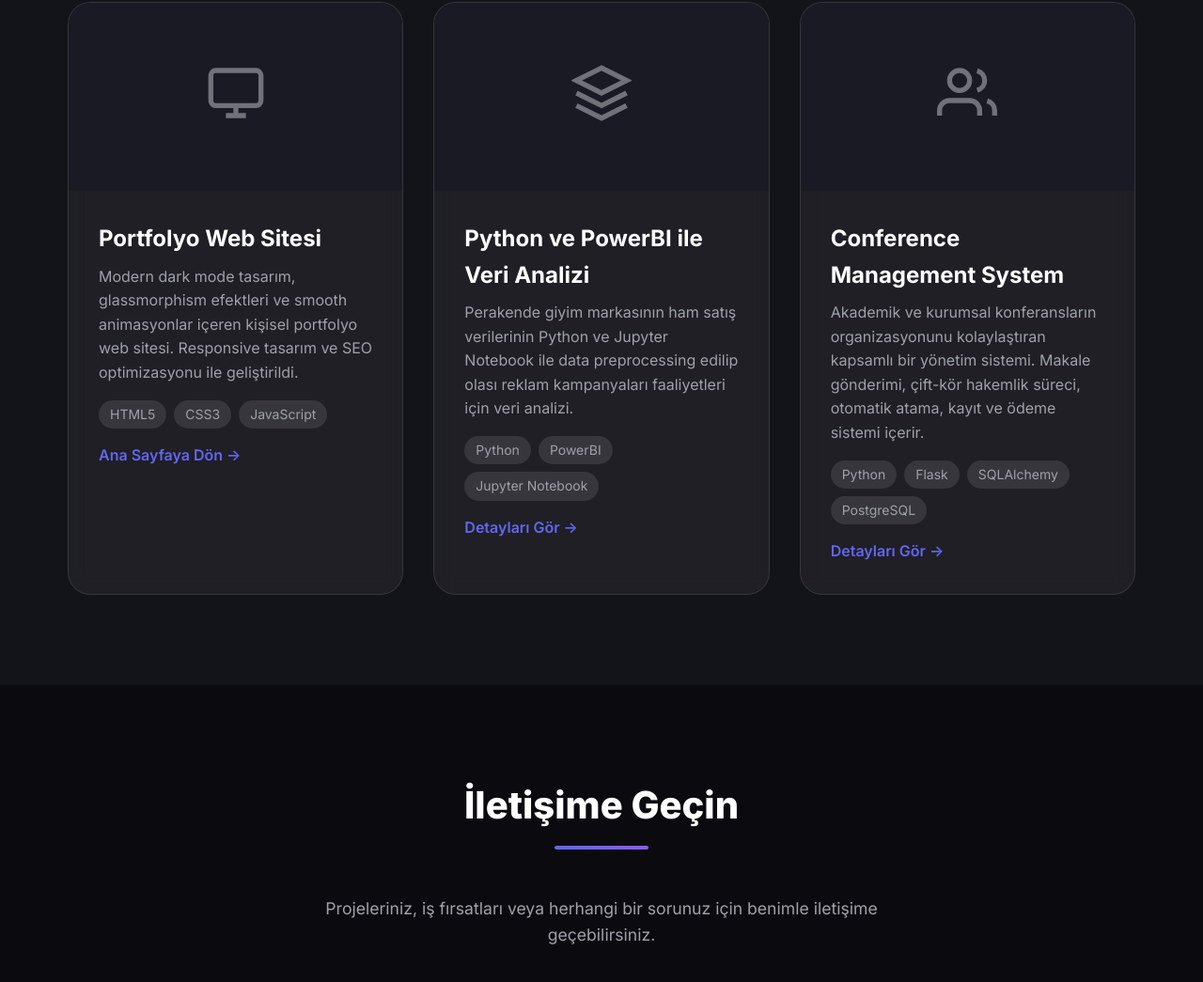
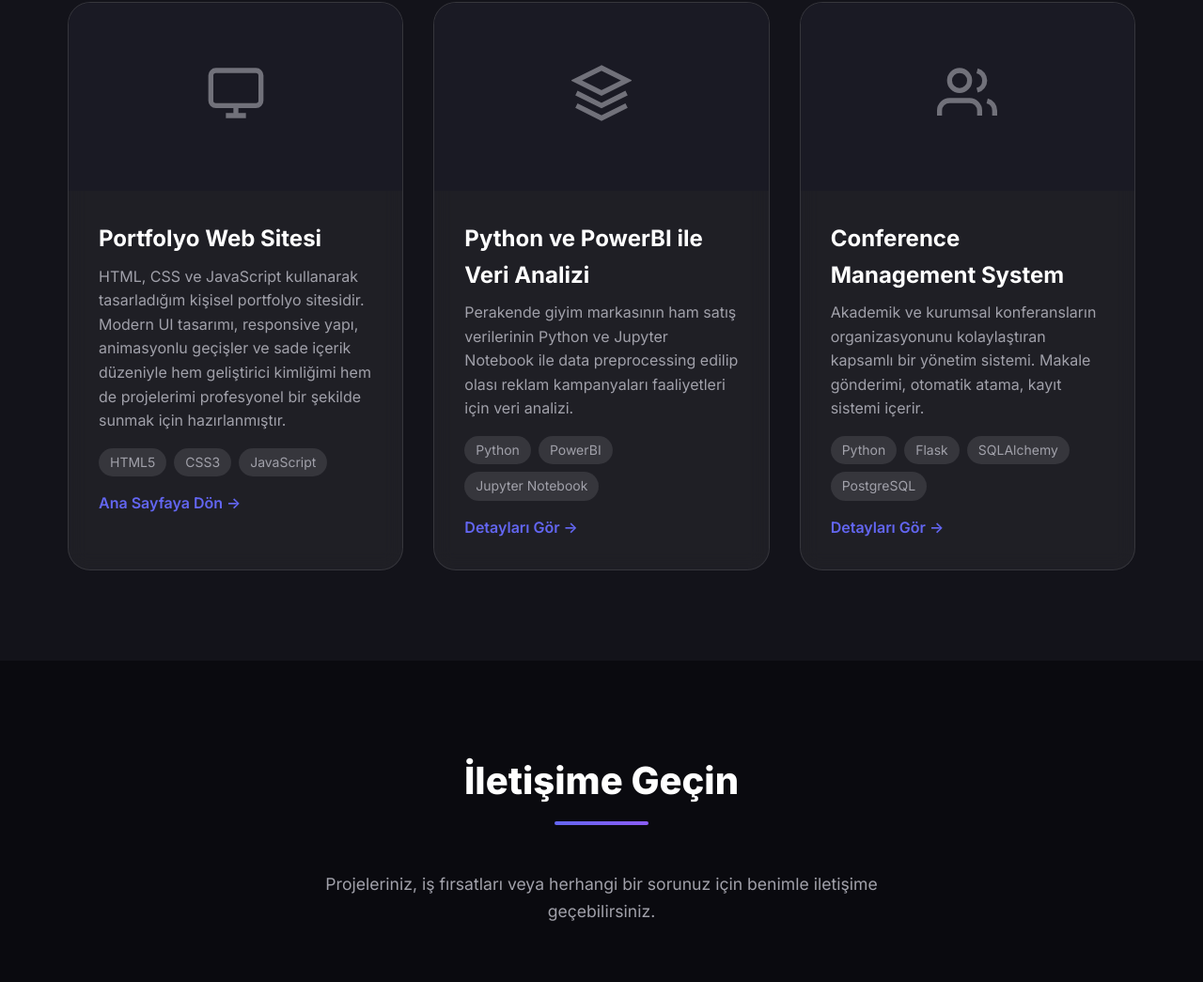
Before and after one commit to erayatsiz/portfolio-website-, a plain HTML site: page index.html in a window 1280 px wide. Shown: the part 2708-3753 px from the top of the page at 94% size. Drawn offline with Linux system fonts and the light colour scheme.

Commit message:
Add files via upload

```diff
--- a/index.html
+++ b/index.html
@@ -197,8 +197,7 @@
                     </div>
                     <div class="project-content">
                         <h3>Portfolyo Web Sitesi</h3>
-                        <p>Modern dark mode tasarım, glassmorphism efektleri ve smooth animasyonlar içeren kişisel
-                            portfolyo web sitesi. Responsive tasarım ve SEO optimizasyonu ile geliştirildi.</p>
+                        <p>HTML, CSS ve JavaScript kullanarak tasarladığım kişisel portfolyo sitesidir. Modern UI tasarımı, responsive yapı, animasyonlu geçişler ve sade içerik düzeniyle hem geliştirici kimliğimi hem de projelerimi profesyonel bir şekilde sunmak için hazırlanmıştır.</p>
                         <div class="project-tags">
                             <span class="tag">HTML5</span>
                             <span class="tag">CSS3</span>
@@ -244,7 +243,7 @@
                     <div class="project-content">
                         <h3>Conference Management System</h3>
                         <p>Akademik ve kurumsal konferansların organizasyonunu kolaylaştıran kapsamlı bir yönetim
-                            sistemi. Makale gönderimi, çift-kör hakemlik süreci, otomatik atama, kayıt ve ödeme sistemi
+                            sistemi. Makale gönderimi, otomatik atama, kayıt sistemi
                             içerir.</p>
                         <div class="project-tags">
                             <span class="tag">Python</span>
--- a/script.js
+++ b/script.js
@@ -144,7 +144,8 @@ const emailLinks = document.querySelectorAll('a[href^="mailto:"]');
 emailLinks.forEach(link => {
     link.addEventListener('click', (e) => {
         e.preventDefault();
-        const email = link.textContent.trim();
+        // Extract email from href attribute (mailto:email@example.com)
+        const email = link.getAttribute('href').replace('mailto:', '');
 
         // Copy to clipboard
         navigator.clipboard.writeText(email).then(() => {
```
